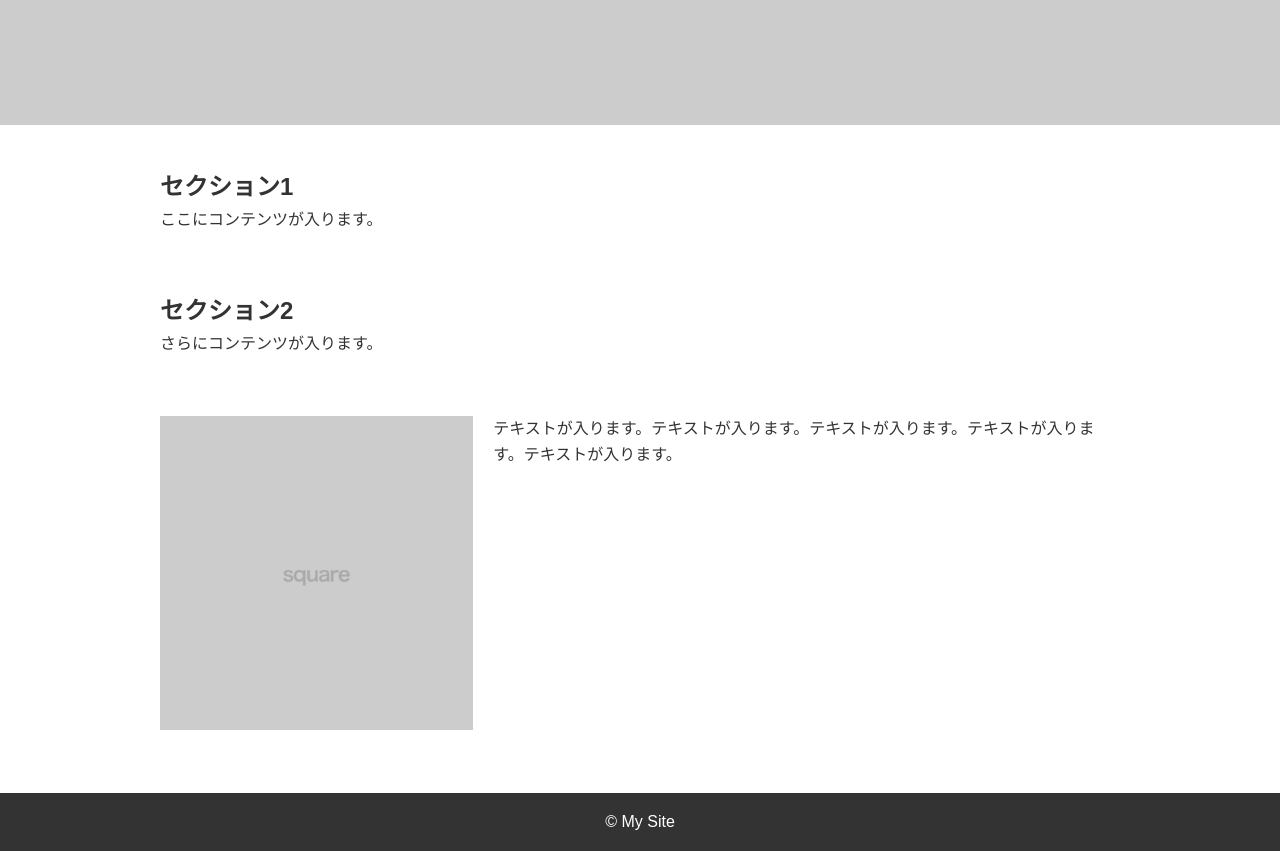
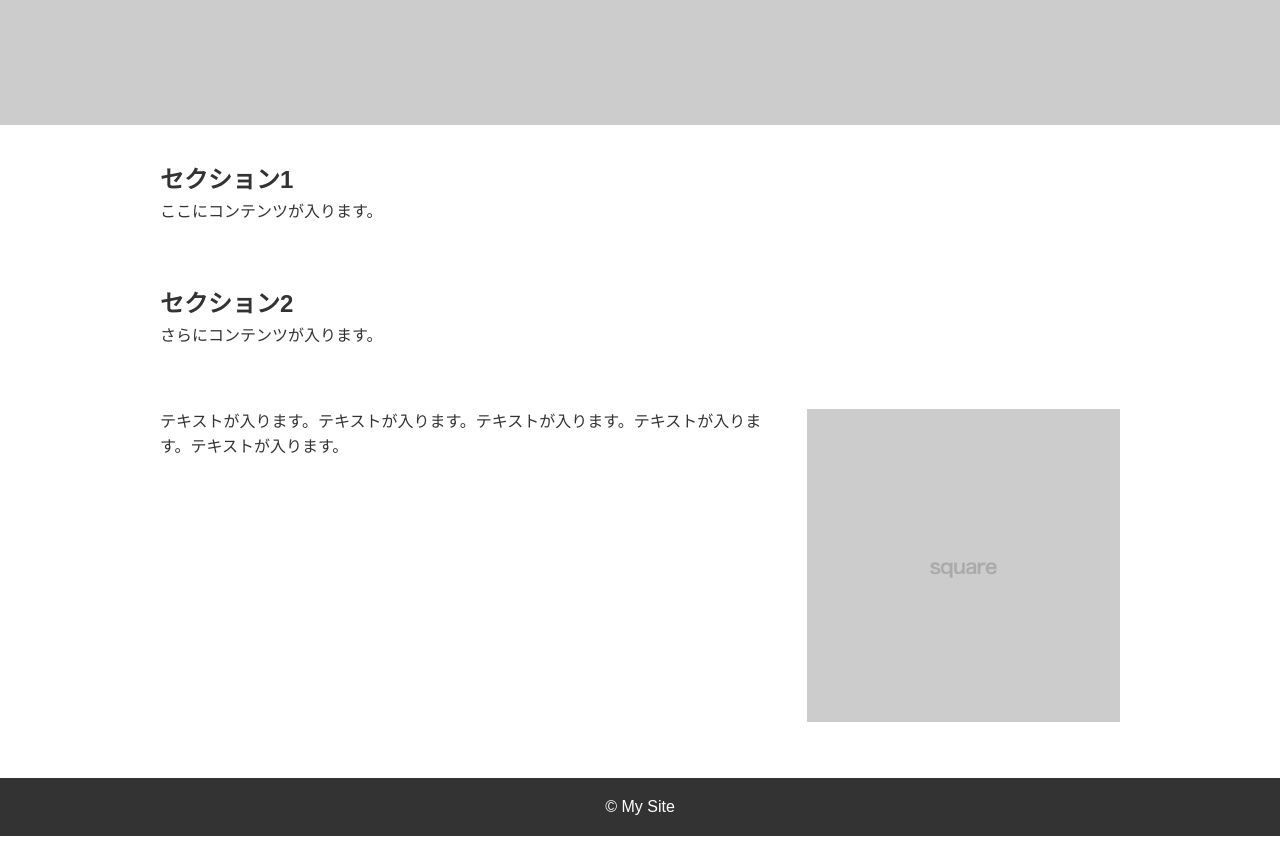
Before and after one commit to ngsm-syr/layout_sample_01a, a plain HTML site: page index.html in a window 1280 px wide. Shown: the part 640-1491 px from the top of the page. Drawn offline with Linux system fonts and the light colour scheme.

Commit message:
Add files via upload

```diff
--- a/style.css
+++ b/style.css
@@ -1,14 +1,22 @@
 * {
   margin: 0;
   padding: 0;
+  list-style: none;
+  text-decoration: none;
   box-sizing: border-box;
+}
+
+img {
+  width: 100%;
+  height: auto;
+  vertical-align: bottom;
 }
 
 body {
   font-family: 'Arial', sans-serif;
   line-height: 1.6;
   color: #333;
-  height: 100%;
+  height: 100vh;
 }
 
 #wrap {
@@ -17,19 +25,17 @@
   min-height: 100vh;
 }
 
-img {
-  width: 100%;
-  height: auto;
+/* header */
+header {
+  background: #EEE;
 }
 
-/* header */
 header h1 {
   text-align: center;
   padding: 1rem;
 }
 
 nav ul {
-  list-style: none;
   padding-bottom: 1rem;
   margin: 0;
   text-align: center;
@@ -46,12 +52,6 @@
   color: #333;
 }
 
-/* main-visual */
-#main-visual {
-  width: 100%;
-  height: auto;
-}
-
 /* main contents */
 main {
   padding: 1rem;
@@ -61,13 +61,14 @@
 section {
   margin: 0 auto 20px auto;
   padding: 20px;
-  background: #fff;
+  background: #FFF;
   max-width: 1000px;
 }
 
 .container{
   display: flex;
   gap: 20px;
+  flex-direction: row-reverse;
 }
 
 .column-img {
```
